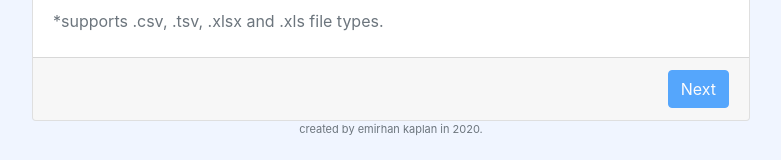
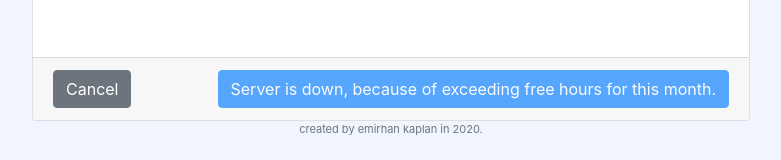
Before and after one commit to emskaplann/text-data-upload, a React (Create React App) app: page / in a window 1280 px wide. Shown: the part 629-789 px from the top of the page, without its empty margins (249-1030 px from the left). Built offline with nearby package versions, Linux system fonts and the light colour scheme.

Commit message:
button disabled for uploading, because my servers exceeded free hour for October.

```diff
--- a/src/App.js
+++ b/src/App.js
@@ -13,7 +13,7 @@ class App extends React.Component {
     super();
 
     this.state = {
-      step: 1, // which step user is at
+      step: 3, // which step user is at
       selectedFile: null, // uploaded file
       tableHeaders: [], // all headers system parsed from the selected file
       excludedHeaders: [], // a boolean array to keep track of excluded headers
@@ -320,8 +320,9 @@ class App extends React.Component {
         if(this.state.assigned.id && this.state.assigned.name && this.state.assigned.timestamp && this.state.excludedHeaders.includes(true)) return true
         break;
       case 3:
-        if(this.state.assigned.id && this.state.assigned.name && this.state.assigned.timestamp && this.state.excludedHeaders.includes(true)) return true
-        break;
+        // if(this.state.assigned.id && this.state.assigned.name && this.state.assigned.timestamp && this.state.excludedHeaders.includes(true)) return true
+        return false
+        // break;
       default:
         return false
     }
@@ -347,7 +348,7 @@ class App extends React.Component {
         <Card.Footer>
           {this.state.step > 1 && !this.state.successfullyCompleted ? <Button className="cancel-button" variant="secondary" onClick={this.cancelUpload}>Cancel</Button> : null}
           {
-            !this.state.resultsLoading ? <Button className="move-forward-button" variant="primary" onClick={this.nextButtonHandler} disabled={!this.nextButtonEnabled()}>{this.state.step === 3 ? this.state.errorType || this.state.successfullyCompleted ? "Upload Another" : "Upload" : "Next"}</Button>
+            !this.state.resultsLoading ? <Button className="move-forward-button" variant="primary" onClick={this.nextButtonHandler} disabled={!this.nextButtonEnabled()}>{this.state.step === 3 ? this.state.errorType || this.state.successfullyCompleted ? "Upload Another" : "Server is down, because of exceeding free hours for this month." : "Next"}</Button>
             : <Button className="move-forward-button" variant="primary" disabled>
                 <Spinner
                   as="span"
```
